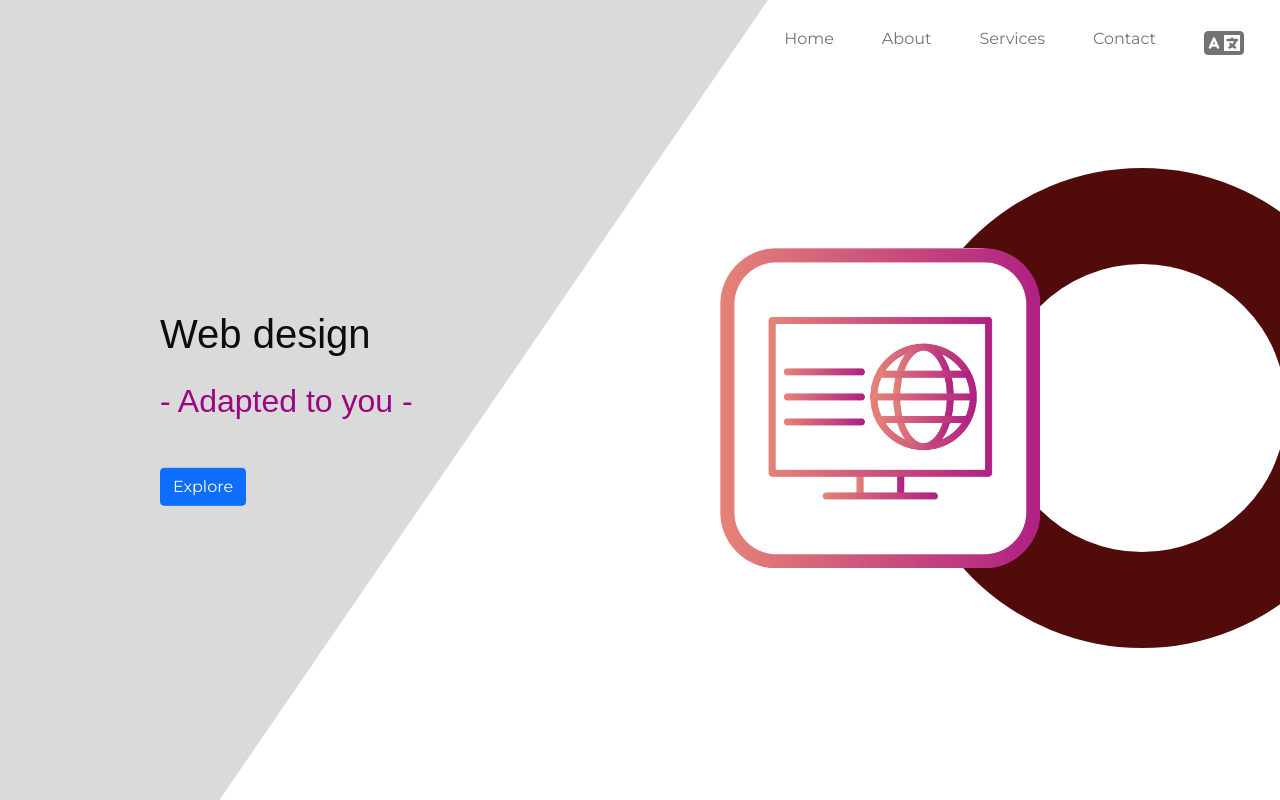
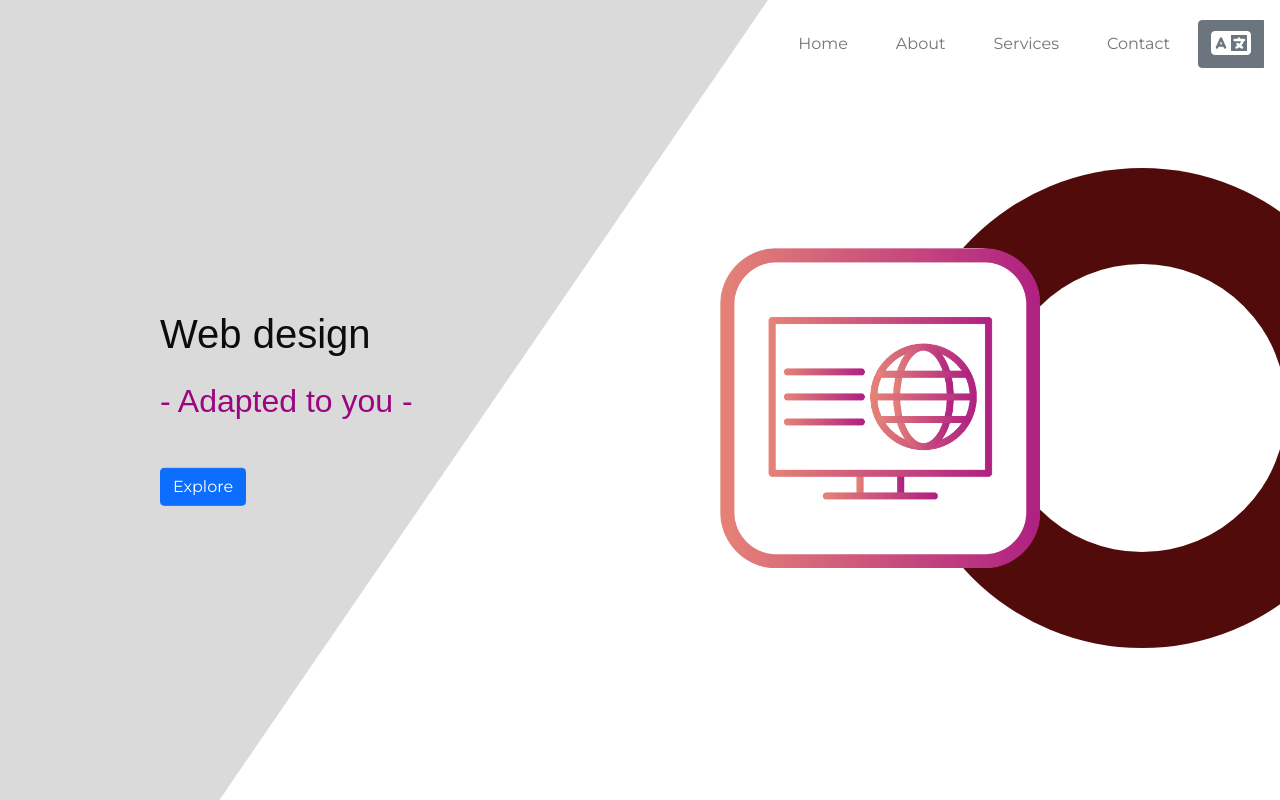
Before and after one commit to Nimoscmp/web-design-template, a React (Create React App) app: page / in a window 1280 px wide. Shown: the top 800 px of the page. Built offline with nearby package versions, Linux system fonts and the light colour scheme; a web font is replaced by a local one.

Commit message:
Add translate icon and options

```diff
--- a/src/components/header/Header.jsx
+++ b/src/components/header/Header.jsx
@@ -15,11 +15,20 @@ const Header = () => {
                     <div className="collapse navbar-collapse" id="navbarNav">
                         <ul className="navbar-nav">
                             {menuEnglish.map(item => (
-                            <li className="nav-item" key={item.id}>
+                                <li className="nav-item d-flex align-items-center" key={item.id}>
                                     <a className="nav-link font-montserrat" aria-current="page" href="#b">{ item.text }</a>
                                 </li>
                             ))}
                         </ul>
+                        <div class="btn-group p-0 m-1">
+                            <button class="btn btn-secondary max-h50" type="button" id="dropdownLanguage" data-bs-toggle="dropdown" aria-expanded="false">
+                                <i class="fas fa-language fa-2x m-0 p-0"></i>
+                            </button>
+                            <ul class="dropdown-menu dropdown-menu-end" aria-labelledby="dropdownLanguage">
+                                <li><a class="dropdown-item" href="#eng">English</a></li>
+                                <li><a class="dropdown-item" href="#esp">Español</a></li>
+                            </ul>
+                        </div>
                     </div>
                 </div>
             </nav>
--- a/src/styles/general.css
+++ b/src/styles/general.css
@@ -44,7 +44,7 @@
     transform: translate(-50%, -50%);
 }
 
-/* Center */
+/* Transitions */
 .tr-300 {
     transition: all 0.3s ease-out;
 }
@@ -56,3 +56,8 @@
 .tr-900 {
     transition: all 0.9s ease-out;
 }
+
+/* Height */
+.max-h50 {
+    max-height: 50px;
+}
--- a/src/styles/header.css
+++ b/src/styles/header.css
@@ -18,3 +18,8 @@
 .nav-link:hover {
     transform: translateY(-0.2rem) !important;
 }
+
+.btn-group {
+    background-color: #fff !important;
+    border-radius: 5px !important;
+}
--- a/src/utils/constants/menu.js
+++ b/src/utils/constants/menu.js
@@ -3,7 +3,6 @@ export const menuSpanish = [
     {id: 2, text: 'Acerca de'},
     {id: 3, text: 'Servicios'},
     {id: 4, text: 'Contacto'},
-    {id: 5, text: <i class="fas fa-language fa-2x"></i>},
 ];
 
 export const menuEnglish = [
@@ -11,5 +10,4 @@ export const menuEnglish = [
     {id: 2, text: 'About'},
     {id: 3, text: 'Services'},
     {id: 4, text: 'Contact'},
-    {id: 5, text: <i class="fas fa-language fa-2x"></i>},
 ];
```
Lines whose indentation alone changed are shown as unchanged.
